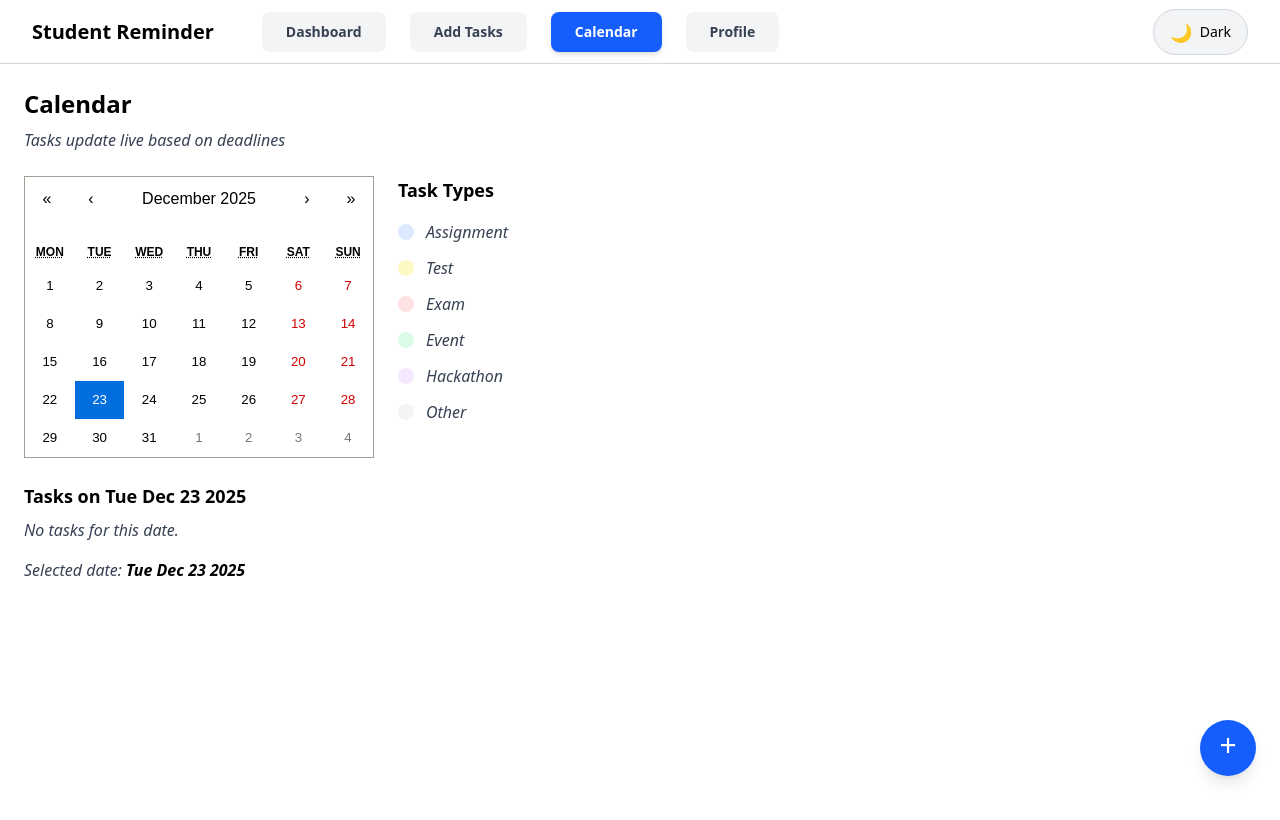
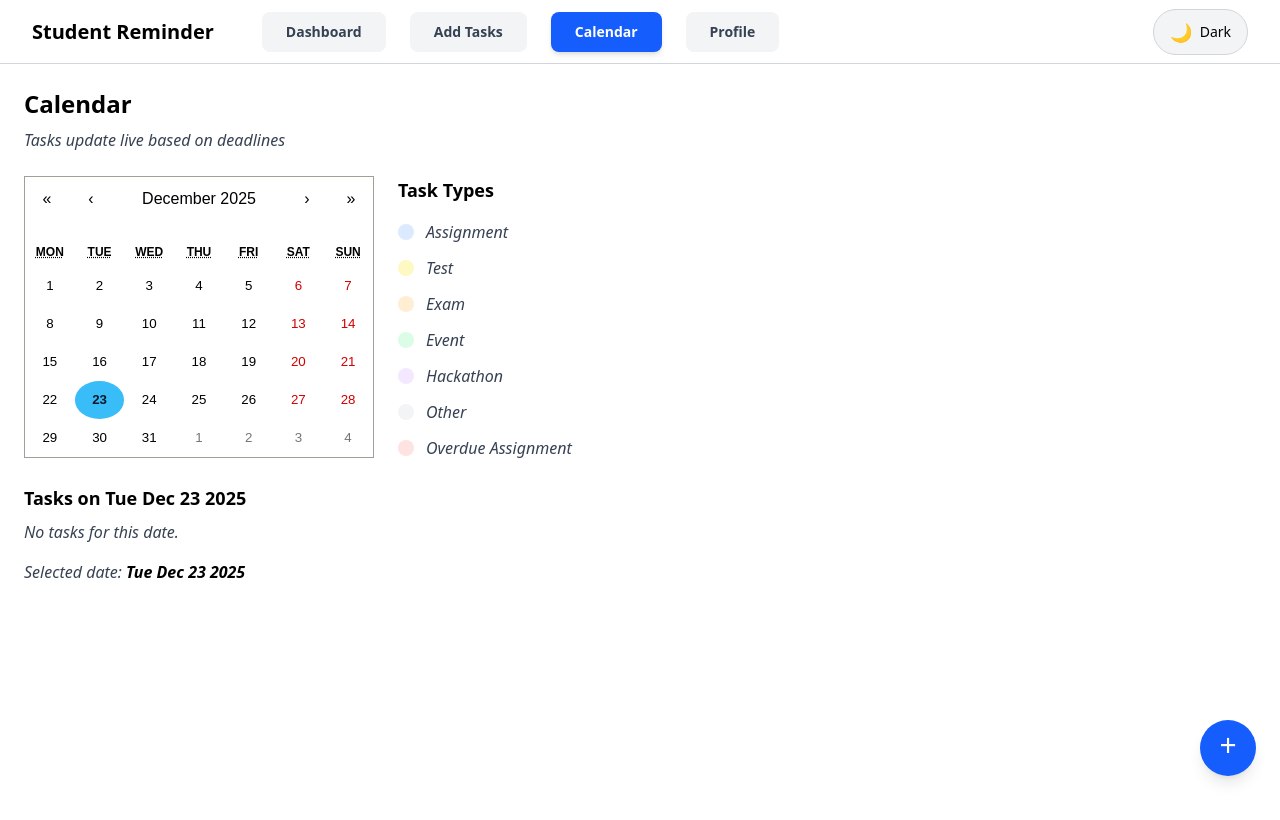
Before and after one commit to bharghavprasanna-source/STUDENT_REMINDER, a Next.js app: page /calendar in a window 1280 px wide. Shown: the top 820 px of the page. Built offline with nearby package versions, Linux system fonts and the light colour scheme.

Commit message:
delayed task updated

```diff
--- a/app/calendar/page.tsx
+++ b/app/calendar/page.tsx
@@ -15,7 +15,7 @@ export default function CalendarPage() {
     setValue(new Date());
   }, []);
 
-  // Local-safe date formatter (NO timezone issues)
+  // Local-safe date formatter
   const formatDate = (date: Date) => {
     const year = date.getFullYear();
     const month = String(date.getMonth() + 1).padStart(2, "0");
@@ -23,6 +23,7 @@ export default function CalendarPage() {
     return `${year}-${month}-${day}`;
   };
 
+  const todayStr = formatDate(new Date());
   const selectedDateStr = value ? formatDate(value) : null;
 
   const tasksForSelectedDate = selectedDateStr
@@ -39,7 +40,7 @@ export default function CalendarPage() {
         Tasks update live based on deadlines
       </p>
 
-      {/* Calendar */}
+      {/* Calendar + Legend */}
       <div className="mt-6 flex flex-col md:flex-row gap-6">
         {/* Calendar */}
         <div className="max-w-md">
@@ -51,13 +52,31 @@ export default function CalendarPage() {
                 if (view !== "month") return null;
 
                 const dateStr = formatDate(date);
+
                 const taskForDay = tasks.find(
-                  (task) => task.deadline === dateStr
+                  (task) => task.deadline === dateStr && !task.completed
                 );
 
-                return taskForDay
-                  ? `task-date ${getTaskColorClasses(taskForDay.type)}`
-                  : null;
+                /* 1️⃣ Overdue assignment (highest priority) */
+                if (
+                  taskForDay &&
+                  taskForDay.type === "assignment" &&
+                  todayStr > taskForDay.deadline
+                ) {
+                  return "overdue-assignment";
+                }
+
+                /* 2️⃣ Today highlight (even if no task) */
+                if (dateStr === todayStr) {
+                  return "today-highlight";
+                }
+
+                /* 3️⃣ Normal task color */
+                if (taskForDay) {
+                  return `task-date ${getTaskColorClasses(taskForDay.type)}`;
+                }
+
+                return null;
               }}
             />
           )}
@@ -87,6 +106,11 @@ export default function CalendarPage() {
             <LegendItem
               label="Other"
               colorClass={getTaskColorClasses("other")}
+            />
+
+            <LegendItem
+              label="Overdue Assignment"
+              colorClass={getTaskColorClasses("Overdue")}
             />
           </ul>
         </div>
@@ -120,10 +144,9 @@ export default function CalendarPage() {
                     </span>
 
                     <span
-                      className={`
-                        px-2 py-0.5 rounded-full text-xs font-semibold
-                        ${getTaskColorClasses(task.type)}
-                      `}
+                      className={`px-2 py-0.5 rounded-full text-xs font-semibold ${getTaskColorClasses(
+                        task.type
+                      )}`}
                     >
                       {task.type}
                     </span>
@@ -135,7 +158,6 @@ export default function CalendarPage() {
         </div>
       )}
 
-      {/* Selected date */}
       <p className="mt-4 italic text-gray-700 dark:text-gray-400">
         Selected date:{" "}
         <span className="font-semibold text-black dark:text-white">
@@ -145,6 +167,8 @@ export default function CalendarPage() {
     </main>
   );
 }
+
+/* ---------- Legend Item ---------- */
 function LegendItem({
   label,
   colorClass,
@@ -154,12 +178,7 @@ function LegendItem({
 }) {
   return (
     <li className="flex items-center gap-3">
-      <span
-        className={`
-          h-4 w-4 rounded-full
-          ${colorClass}
-        `}
-      />
+      <span className={`h-4 w-4 rounded-full ${colorClass}`} />
       <span className="italic text-gray-700 dark:text-gray-400">{label}</span>
     </li>
   );
--- a/app/globals.css
+++ b/app/globals.css
@@ -93,3 +93,39 @@ body {
   background-color: #9ca3af !important;
   color: black !important;
 }
+
+
+/* ---------- Overdue Assignment (Dark Red Blink) ---------- */
+/* ================= OVERDUE ASSIGNMENT (DARK RED) ================= */
+@keyframes overdueBlink {
+  0%,
+  100% {
+    opacity: 1;
+  }
+  50% {
+    opacity: 0.35;
+  }
+}
+
+.react-calendar__tile.overdue-assignment {
+  background-color: #7f1d1d !important; /* DARK RED */
+  color: #ffffff !important;
+  animation: overdueBlink 1.2s infinite;
+  border-radius: 50%;
+}
+
+.react-calendar__tile.overdue-assignment abbr {
+  color: #ffffff !important;
+  font-weight: bold;
+}
+
+/* ================= TODAY (SKY BLUE) ================= */
+.react-calendar__tile.today-highlight {
+  background-color: #38bdf8 !important; /* SKY BLUE */
+  color: #0f172a !important;
+  border-radius: 50%;
+}
+
+.react-calendar__tile.today-highlight abbr {
+  font-weight: bold;
+}
--- a/context/TaskContext.tsx
+++ b/context/TaskContext.tsx
@@ -82,11 +82,13 @@ export const getTaskColorClasses = (type: string) => {
     case "test":
       return "bg-yellow-100 text-yellow-700 dark:bg-yellow-900 dark:text-yellow-300";
     case "exam":
-      return "bg-red-100 text-red-700 dark:bg-red-900 dark:text-red-300";
+      return "bg-orange-100 text-orange-700 dark:bg-orange-900 dark:text-orange-300";
     case "event":
       return "bg-green-100 text-green-700 dark:bg-green-900 dark:text-green-300";
     case "hackathon":
       return "bg-purple-100 text-purple-700 dark:bg-purple-900 dark:text-purple-300";
+    case "Overdue":
+      return "bg-red-100 text-red-700 dark:bg-red-900 dark:text-red-300";
     default:
       return "bg-gray-100 text-gray-700 dark:bg-gray-800 dark:text-gray-300";
   }
```
